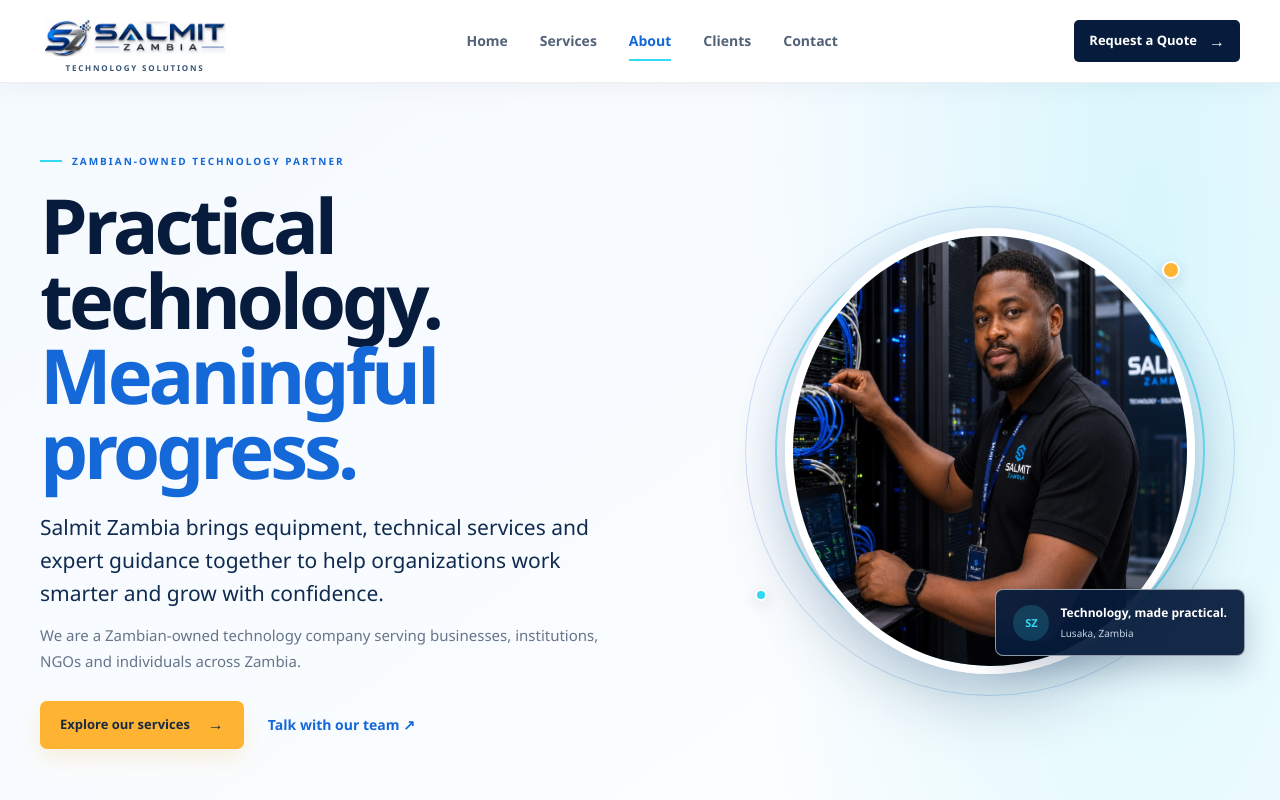
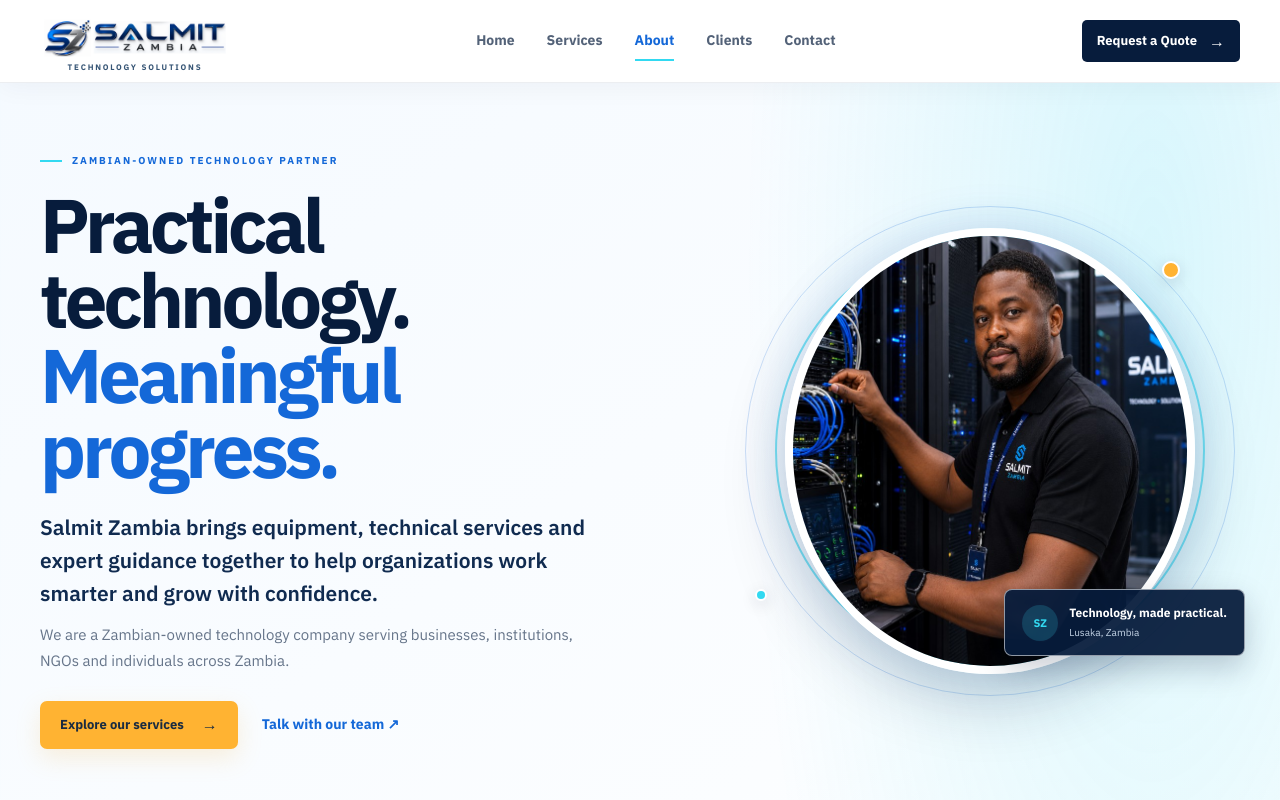
Before and after one commit to salmitzambia/salmit, a plain HTML site: page about.html in a window 1280 px wide. Shown: the top 800 px of the page. Drawn offline with Linux system fonts and the light colour scheme.

Commit message:
Use IBM Plex Sans across website

```diff
--- a/about.html
+++ b/about.html
@@ -14,6 +14,9 @@
   <meta name="twitter:card" content="summary_large_image">
   <title>About Us | Salmit Zambia Limited</title>
   <link rel="icon" type="image/png" href="service-images/salmit-mark.png">
+  <link rel="preconnect" href="https://fonts.googleapis.com">
+  <link rel="preconnect" href="https://fonts.gstatic.com" crossorigin>
+  <link href="https://fonts.googleapis.com/css2?family=IBM+Plex+Sans:wght@400;500;600;700&display=swap" rel="stylesheet">
   <link rel="stylesheet" href="styles.css">
 </head>
 <body>
--- a/styles.css
+++ b/styles.css
@@ -17,7 +17,7 @@
 }
 * { box-sizing: border-box; }
 html { min-width: 320px; scroll-behavior: smooth; scroll-padding-top: 96px; }
-body { display: flex; min-height: 100vh; flex-direction: column; margin: 0; background: var(--white); color: var(--ink); font: 16px/1.65 "Aptos", "Segoe UI Variable", "Segoe UI", system-ui, Arial, sans-serif; -webkit-font-smoothing: antialiased; }
+body { display: flex; min-height: 100vh; flex-direction: column; margin: 0; background: var(--white); color: var(--ink); font: 16px/1.65 "IBM Plex Sans", "Segoe UI", system-ui, Arial, sans-serif; -webkit-font-smoothing: antialiased; }
 #main-content { flex: 1; }
 img { display: block; max-width: 100%; }
 a { color: inherit; }
@@ -366,7 +366,7 @@ a:focus-visible, button:focus-visible, summary:focus-visible { outline: 3px soli
 }
 
 /* Readable typography with a refined, system-native font stack */
-h1, h2, h3, h4, .brand-name { font-family: "Aptos Display", "Aptos", "Segoe UI Variable", "Segoe UI", system-ui, sans-serif; }
+h1, h2, h3, h4, .brand-name { font-family: "IBM Plex Sans", "Segoe UI", system-ui, sans-serif; }
 .site-nav a { font-size: 14px; }
 .header-cta { font-size: 13px; }
 .hero-lede, .content-card p, .service-block p, .about-band-copy > p:not(.eyebrow), .values-intro > p:not(.eyebrow) { font-size: 16px; }
```
Also changed, not shown: clients.html (+3 -0 lines), commitment.html (+3 -0 lines), contact.html (+3 -0 lines), index.html (+3 -0 lines), mission.html (+3 -0 lines), privacy.html (+3 -0 lines), quote.html (+3 -0 lines), services.html (+3 -0 lines), values.html (+3 -0 lines), vision.html (+3 -0 lines), why-choose-us.html (+3 -0 lines).
